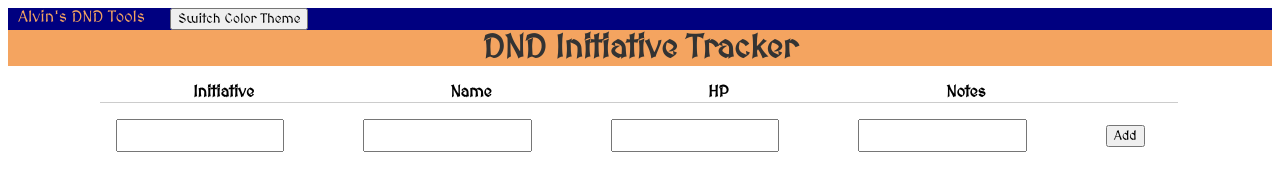
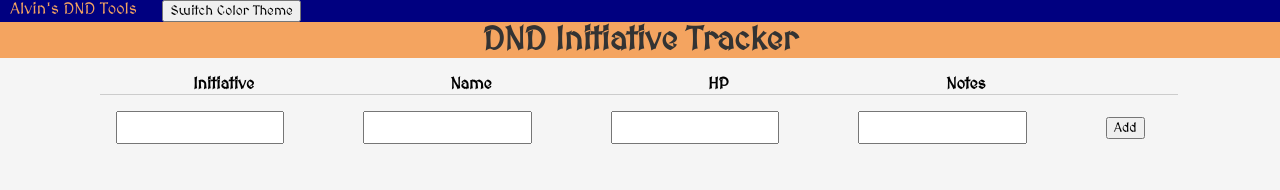
Before and after one commit to atran50/DND-5th-Edition-Initiative-Tracker, a plain HTML site: page index.html in a window 1280 px wide. Drawn offline with Linux system fonts and the light colour scheme.

Commit message:
Fixed body properties not being applied

```diff
--- a/styles.css
+++ b/styles.css
@@ -8,7 +8,7 @@
     src: url(MedievalSharp-Regular.ttf);
 }
 
-.body{
+body{
     background-color: whitesmoke;
     margin: 0;
     padding: 0;
@@ -21,6 +21,12 @@
     color: sandybrown;
     display: flex;
     list-style: none;
+}
+
+#intro
+{
+    margin-left:10px;
+    padding: .5em;
 }
 
 .header{
```
